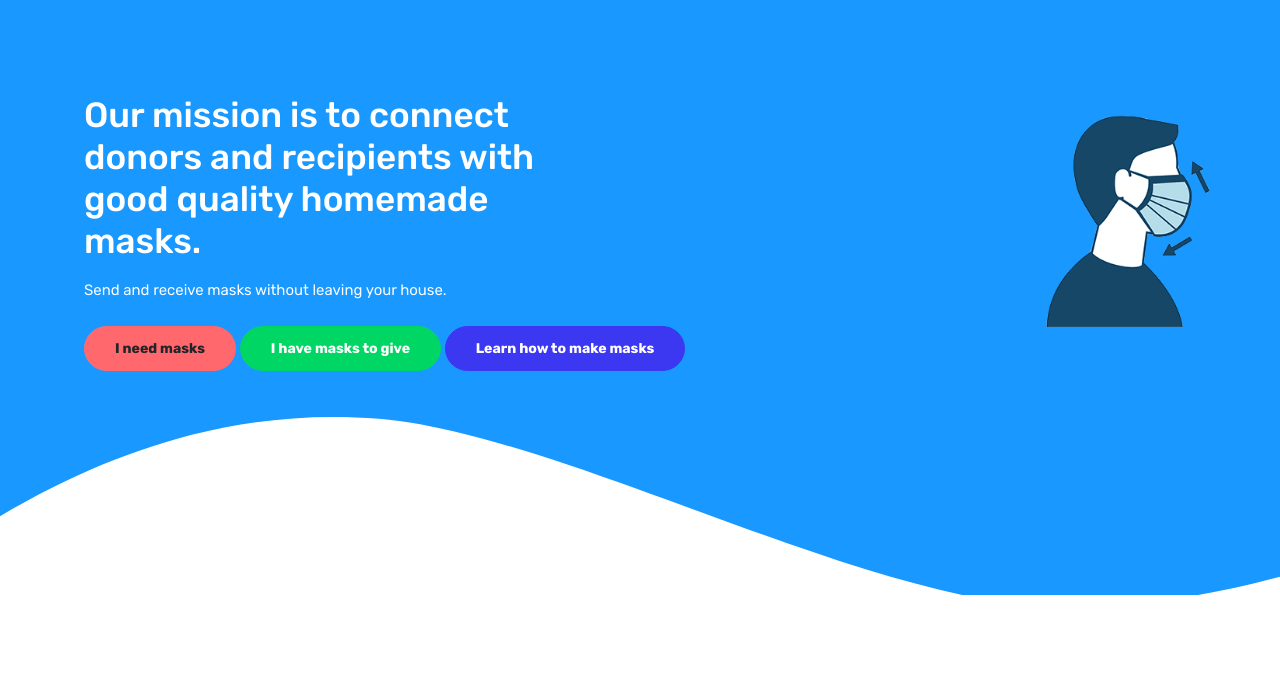
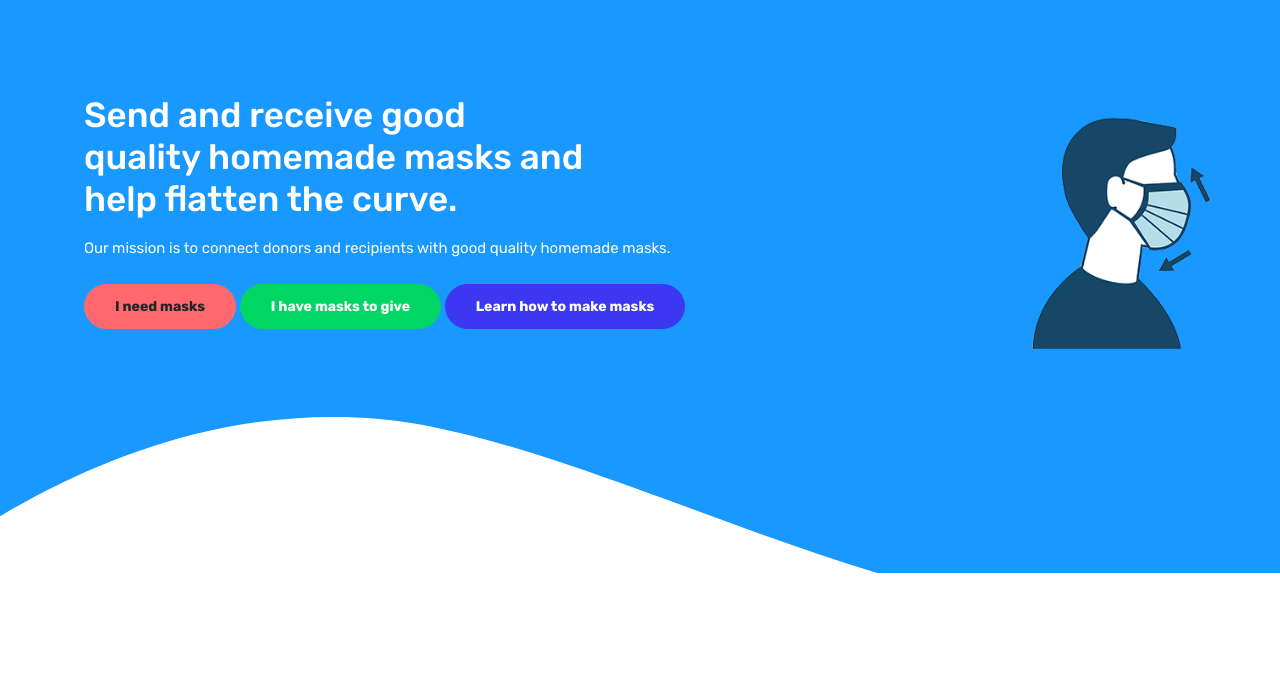
Before and after one commit to richmaduka/CovidFreeMasks, a website: page index.html in a window 1280 px wide. Shown: the part 76-766 px from the top of the page. Drawn offline with Linux system fonts and the light colour scheme.

Commit message:
copywrite updates

```diff
--- a/index.html
+++ b/index.html
@@ -62,10 +62,10 @@
 								<div class="d-sm-flex justify-content-between">
 									<div data-aos="zoom-in-up">
 										<div class="banner-title">
-												<h3 class="font-weight-medium">Our mission is to connect donors and recipients with good quality homemade masks.
+												<h3 class="font-weight-medium">Send and receive good quality homemade masks and help flatten the curve.
 											</h3>
 										</div>
-										<p class="mt-3">Send and receive masks without leaving your house.
+										<p class="mt-3">Our mission is to connect donors and recipients with good quality homemade masks.
 
 											<!--<br>
 											If you are in need of masks and want to be matched with a donor, click on "I need masks" and fill out the form.
```
